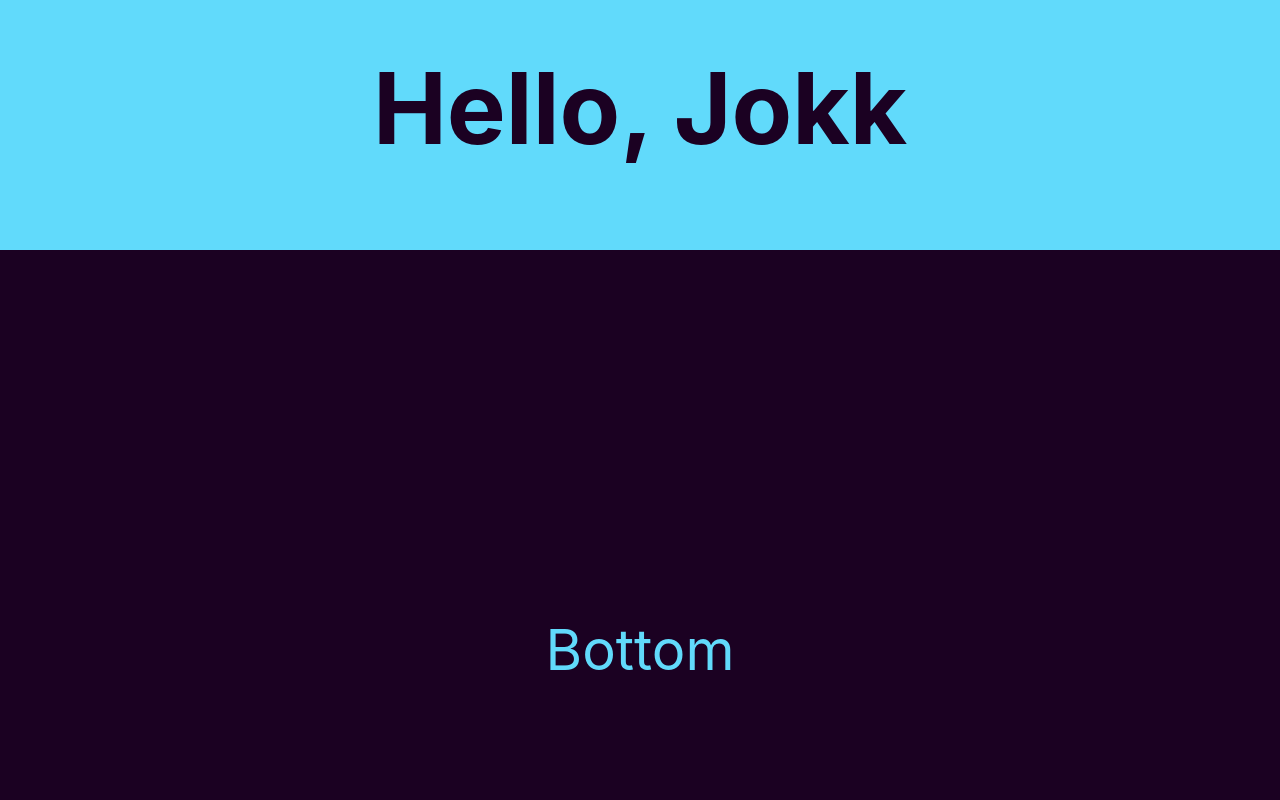
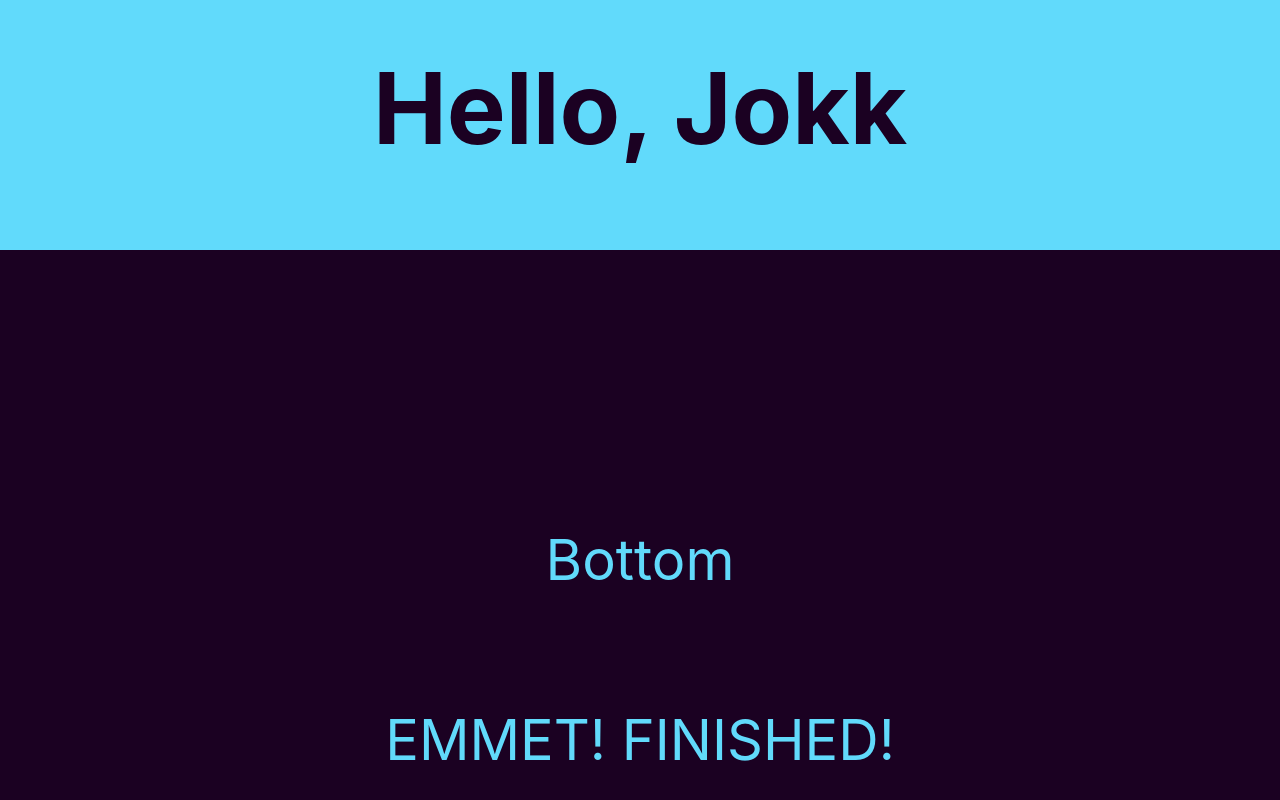
Before and after one commit to joacimgr/react-base, a React (Create React App) app: page / in a window 1280 px wide. Shown: the part 857-1657 px from the top of the page. Built offline with nearby package versions, Linux system fonts and the light colour scheme.

Commit message:
Added jsx EMMET!

```diff
--- a/src/App.js
+++ b/src/App.js
@@ -2,6 +2,7 @@ import React from 'react';
 import Welcome from './components/Welcome';
 import Clock from './components/Clock';
 import './App.css';
+import Emmet from './components/Emmet';
 
 function App() {
   return (
@@ -49,9 +50,11 @@ function App() {
             netflix
           </a>
           <Welcome name='Jokk'/>
+
       </div>
       <div className="bottom">
         <p>Bottom</p>
+        <Emmet></Emmet>
       </div>
     </div>
   );
--- /dev/null
+++ b/src/components/Emmet.jsx
@@ -0,0 +1,12 @@
+import React from 'react';
+
+class Emmet extends React.Component {
+    render() {
+        return (
+        <div>
+          <p>EMMET! FINISHED!</p>
+        </div>
+        )
+    }
+}
+export default Emmet;
```
